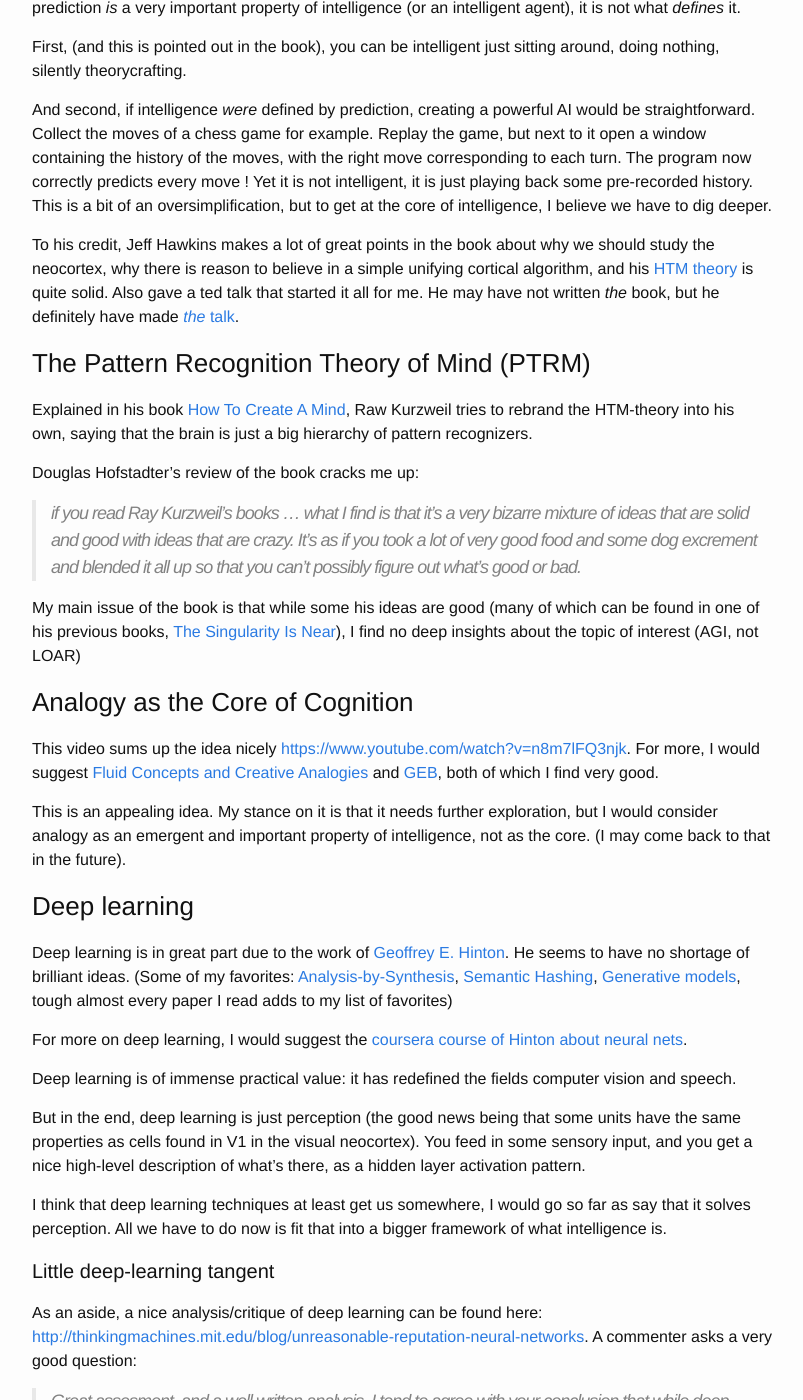
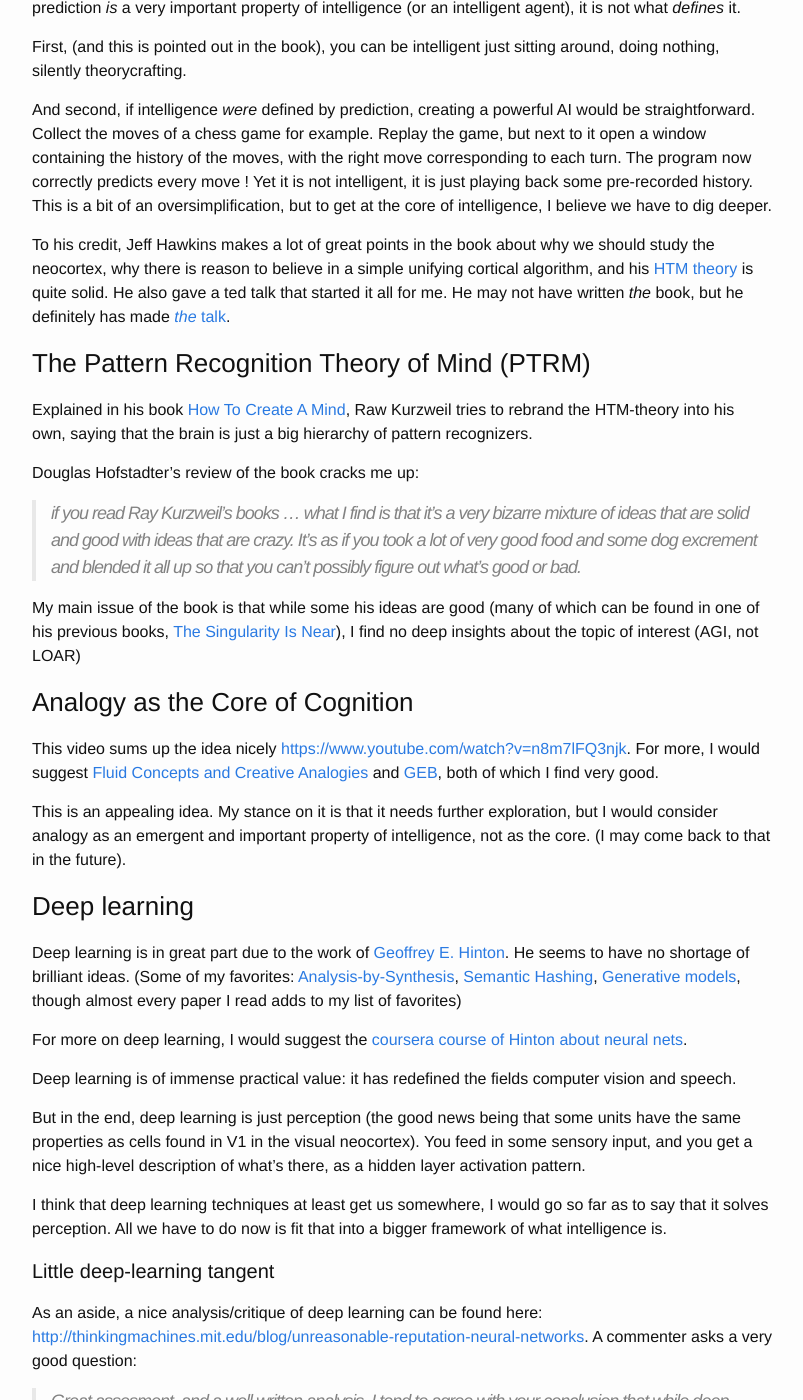
Before and after one commit to pinouchon/pinouchon.github.io, a Jekyll site: the page built from _posts/2016-02-01-AGI-what-is-missing.markdown, in a window 1280 px wide and 1400 px high, scrolled down 1227 px. Shown: the whole window, without its empty margins (238-1041 px from the left). Built offline with Jekyll 4.4.1, drawn with Linux system fonts in a browser that asks for light colours; some of the changed text lies outside the part shown.

```diff
--- a/_posts/2016-02-01-AGI-what-is-missing.markdown
+++ b/_posts/2016-02-01-AGI-what-is-missing.markdown
@@ -13,7 +13,7 @@ It's been a while since we heard great promises from AI proponents. Back in 1965
 > intelligence of man would be left far behind. Thus the first ultraintelligent machine is the last invention that man
 > need ever make, provided that the machine is docile enough to tell us how to keep it under control.
 
-Since then many have started actually question the unquestionable, and many others have tried to get us there. But
+Since then many have started to actually question the unquestionable, and many others have tried to get us there. But
 getting *just* to human level - or AGI - remains a challenge. On the positive side, Nick Bostrom
 [argues](http://www.nickbostrom.com/superintelligence.html) that once AGI-level is reached, it won't be long before
 superintellignce. So let's just consider AGI as the main challenge.
@@ -67,7 +67,7 @@ but to get at the core of intelligence, I believe we have to dig deeper.
 
 To his credit, Jeff Hawkins makes a lot of great points in the book about why we should study the neocortex, why there is
 reason to believe in a simple unifying cortical algorithm, and his [HTM theory](http://numenta.org/) is quite solid.
-Also gave a ted talk that started it all for me. He may have not written *the* book, but he definitely have made
+He also gave a ted talk that started it all for me. He may not have written *the* book, but he definitely has made
 [*the* talk]([that talk](http://www.ted.com/talks/jeff_hawkins_on_how_brain_science_will_change_computing)).
 
 ### The Pattern Recognition Theory of Mind (PTRM)
@@ -101,7 +101,7 @@ have no shortage of brilliant ideas. (Some of my favorites:
 [Analysis-by-Synthesis](http://www.cs.toronto.edu/~fritz/absps/vinodicann.pdf),
 [Semantic Hashing](http://www.cs.toronto.edu/~hinton/absps/sh.pdf),
 [Generative models](http://www.cs.toronto.edu/~hinton/absps/ranzato_cvpr2011.pdf),
-tough almost every paper I read adds to my list of favorites)
+though almost every paper I read adds to my list of favorites)
 
 For more on deep learning, I would suggest the [coursera course of Hinton about neural nets](https://www.coursera.org/course/neuralnets).
 
@@ -111,7 +111,7 @@ But in the end, deep learning is just perception (the good news being that some
 cells found in V1 in the visual neocortex). You feed in some sensory input, and you get a nice high-level description
 of what's there, as a hidden layer activation pattern.
 
-I think that deep learning techniques at least get us somewhere, I would go so far as say that it solves perception.
+I think that deep learning techniques at least get us somewhere, I would go so far as to say that it solves perception.
 All we have to do now is fit that into a bigger framework of what intelligence is.
 
 #### Little deep-learning tangent
```
Also changed, not shown: other parts of _posts/2016-02-01-AGI-what-is-missing.markdown (+3 -4 lines), _posts/2016-02-02-where-are-you-on-the-eliezer-scale.markdown (added, +28 -0 lines).
